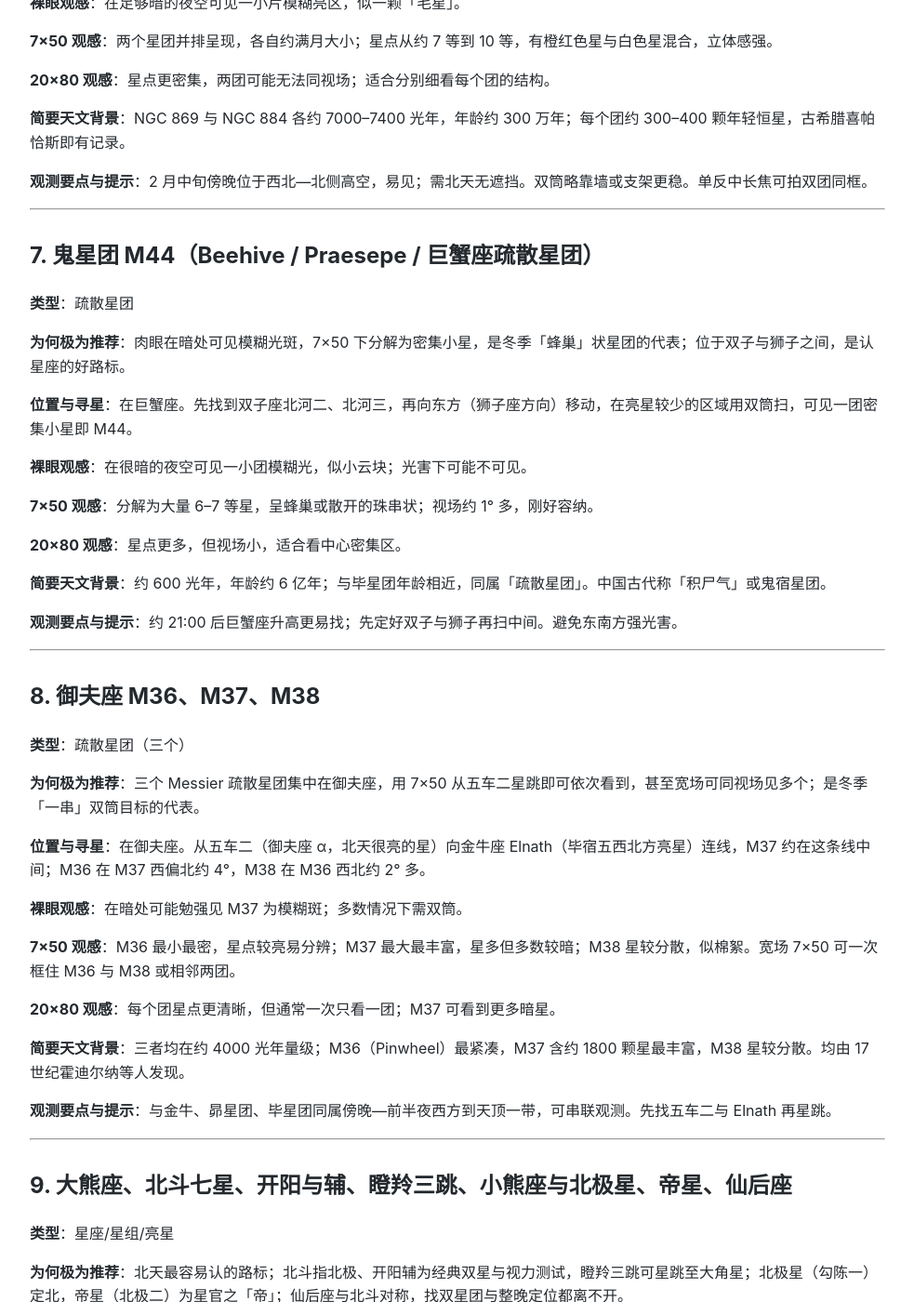
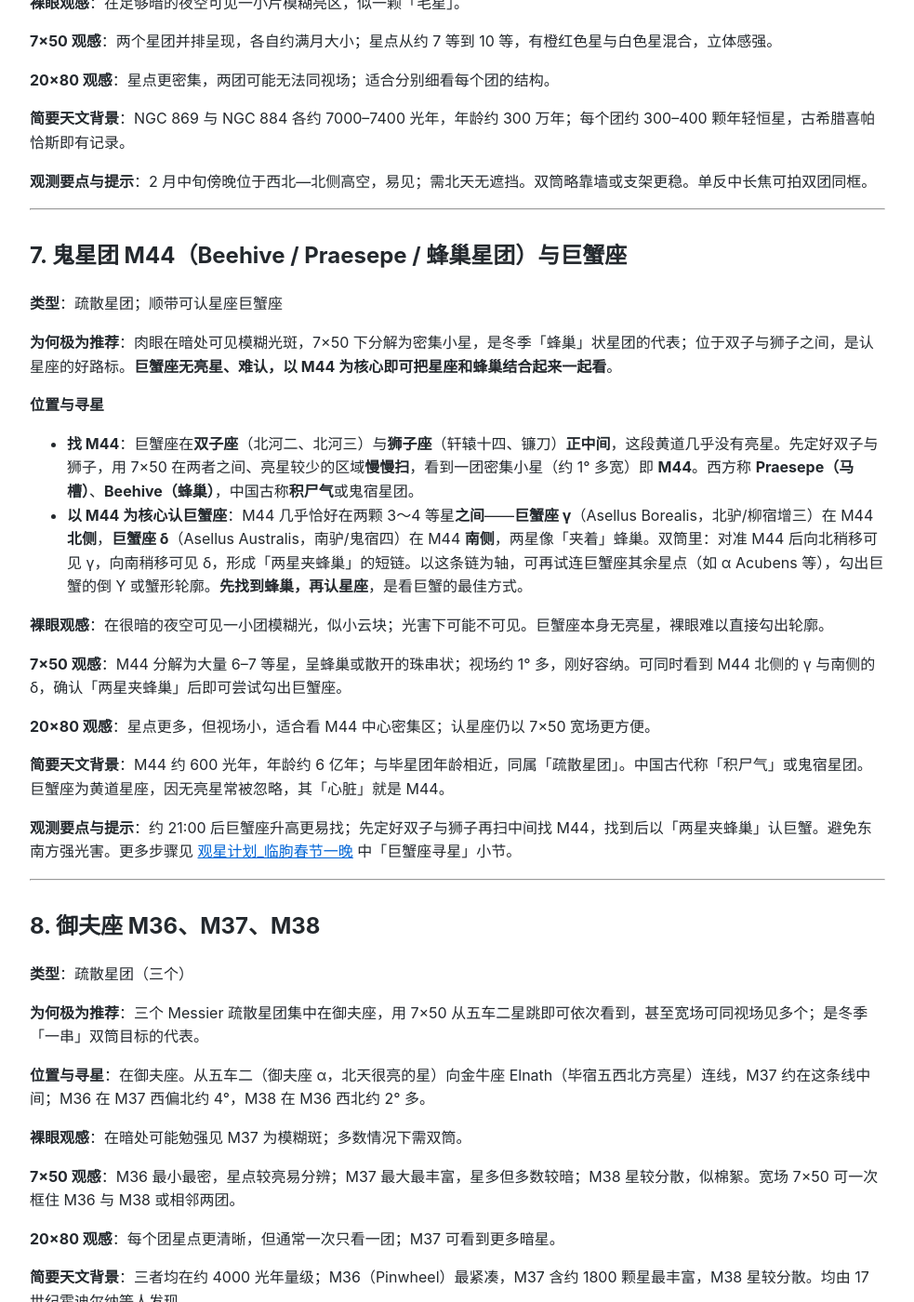
Before and after one commit to dadongshangu/nightwatch, a Jekyll site: the page built from 2026_shandong/重点推荐观星目标.md, in a window 1280 px wide and 1400 px high, scrolled down 2945 px. Shown: the whole window at 93% size, without its empty margins (148-1131 px from the left). Built offline with Jekyll 4.4.1, drawn with Linux system fonts in a browser that asks for light colours; our own code applies the rules of GitHub Pages for plain Markdown files.

Commit message:
Update the Shandong 2026 guide with enhanced details on the Beehive Cluster (M44) and its relationship with the Cancer constellation. Improved observational tips, including how to locate M44 and use it as a reference for identifying Cancer. Clarified descriptions of visibility and star positions to aid stargazers.

```diff
--- a/2026_shandong/重点推荐观星目标.md
+++ b/2026_shandong/重点推荐观星目标.md
@@ -127,23 +127,26 @@ layout: default
 
 ---
 
-## 7. 鬼星团 M44（Beehive / Praesepe / 巨蟹座疏散星团）
+## 7. 鬼星团 M44（Beehive / Praesepe / 蜂巢星团）与巨蟹座
 
-**类型**：疏散星团
+**类型**：疏散星团；顺带可认星座巨蟹座
 
-**为何极为推荐**：肉眼在暗处可见模糊光斑，7×50 下分解为密集小星，是冬季「蜂巢」状星团的代表；位于双子与狮子之间，是认星座的好路标。
+**为何极为推荐**：肉眼在暗处可见模糊光斑，7×50 下分解为密集小星，是冬季「蜂巢」状星团的代表；位于双子与狮子之间，是认星座的好路标。**巨蟹座无亮星、难认，以 M44 为核心即可把星座和蜂巢结合起来一起看**。
 
-**位置与寻星**：在巨蟹座。先找到双子座北河二、北河三，再向东方（狮子座方向）移动，在亮星较少的区域用双筒扫，可见一团密集小星即 M44。
+**位置与寻星**
 
-**裸眼观感**：在很暗的夜空可见一小团模糊光，似小云块；光害下可能不可见。
+- **找 M44**：巨蟹座在**双子座**（北河二、北河三）与**狮子座**（轩辕十四、镰刀）**正中间**，这段黄道几乎没有亮星。先定好双子与狮子，用 7×50 在两者之间、亮星较少的区域**慢慢扫**，看到一团密集小星（约 1° 多宽）即 **M44**。西方称 **Praesepe（马槽）**、**Beehive（蜂巢）**，中国古称**积尸气**或鬼宿星团。
+- **以 M44 为核心认巨蟹座**：M44 几乎恰好在两颗 3～4 等星**之间**——**巨蟹座 γ**（Asellus Borealis，北驴/柳宿增三）在 M44 **北侧**，**巨蟹座 δ**（Asellus Australis，南驴/鬼宿四）在 M44 **南侧**，两星像「夹着」蜂巢。双筒里：对准 M44 后向北稍移可见 γ，向南稍移可见 δ，形成「两星夹蜂巢」的短链。以这条链为轴，可再试连巨蟹座其余星点（如 α Acubens 等），勾出巨蟹的倒 Y 或蟹形轮廓。**先找到蜂巢，再认星座**，是看巨蟹的最佳方式。
 
-**7×50 观感**：分解为大量 6–7 等星，呈蜂巢或散开的珠串状；视场约 1° 多，刚好容纳。
+**裸眼观感**：在很暗的夜空可见一小团模糊光，似小云块；光害下可能不可见。巨蟹座本身无亮星，裸眼难以直接勾出轮廓。
 
-**20×80 观感**：星点更多，但视场小，适合看中心密集区。
+**7×50 观感**：M44 分解为大量 6–7 等星，呈蜂巢或散开的珠串状；视场约 1° 多，刚好容纳。可同时看到 M44 北侧的 γ 与南侧的 δ，确认「两星夹蜂巢」后即可尝试勾出巨蟹座。
 
-**简要天文背景**：约 600 光年，年龄约 6 亿年；与毕星团年龄相近，同属「疏散星团」。中国古代称「积尸气」或鬼宿星团。
+**20×80 观感**：星点更多，但视场小，适合看 M44 中心密集区；认星座仍以 7×50 宽场更方便。
 
-**观测要点与提示**：约 21:00 后巨蟹座升高更易找；先定好双子与狮子再扫中间。避免东南方强光害。
+**简要天文背景**：M44 约 600 光年，年龄约 6 亿年；与毕星团年龄相近，同属「疏散星团」。中国古代称「积尸气」或鬼宿星团。巨蟹座为黄道星座，因无亮星常被忽略，其「心脏」就是 M44。
+
+**观测要点与提示**：约 21:00 后巨蟹座升高更易找；先定好双子与狮子再扫中间找 M44，找到后以「两星夹蜂巢」认巨蟹。避免东南方强光害。更多步骤见 [观星计划_临朐春节一晚](观星计划_临朐春节一晚) 中「巨蟹座寻星」小节。
 
 ---
 
```
Also changed, not shown: 2026_shandong/观星计划_临朐春节一晚.md (+13 -2 lines).
